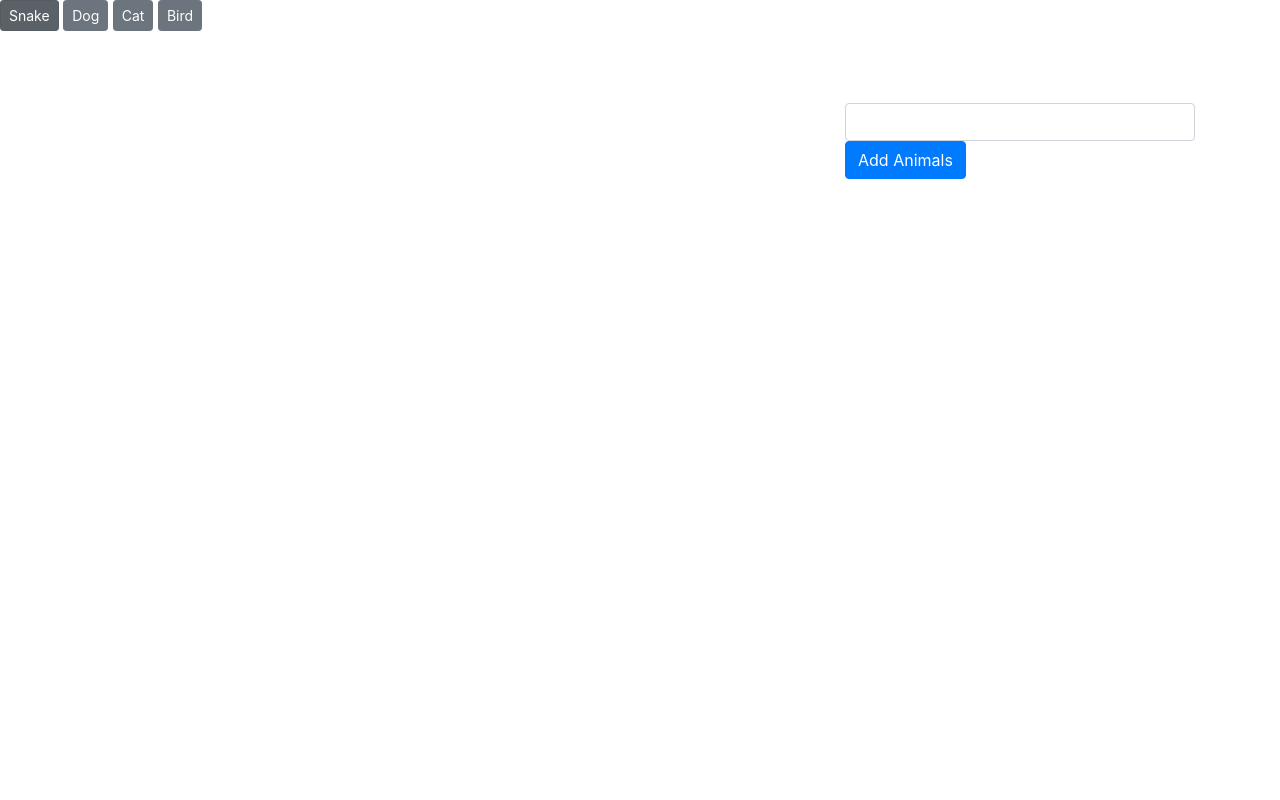
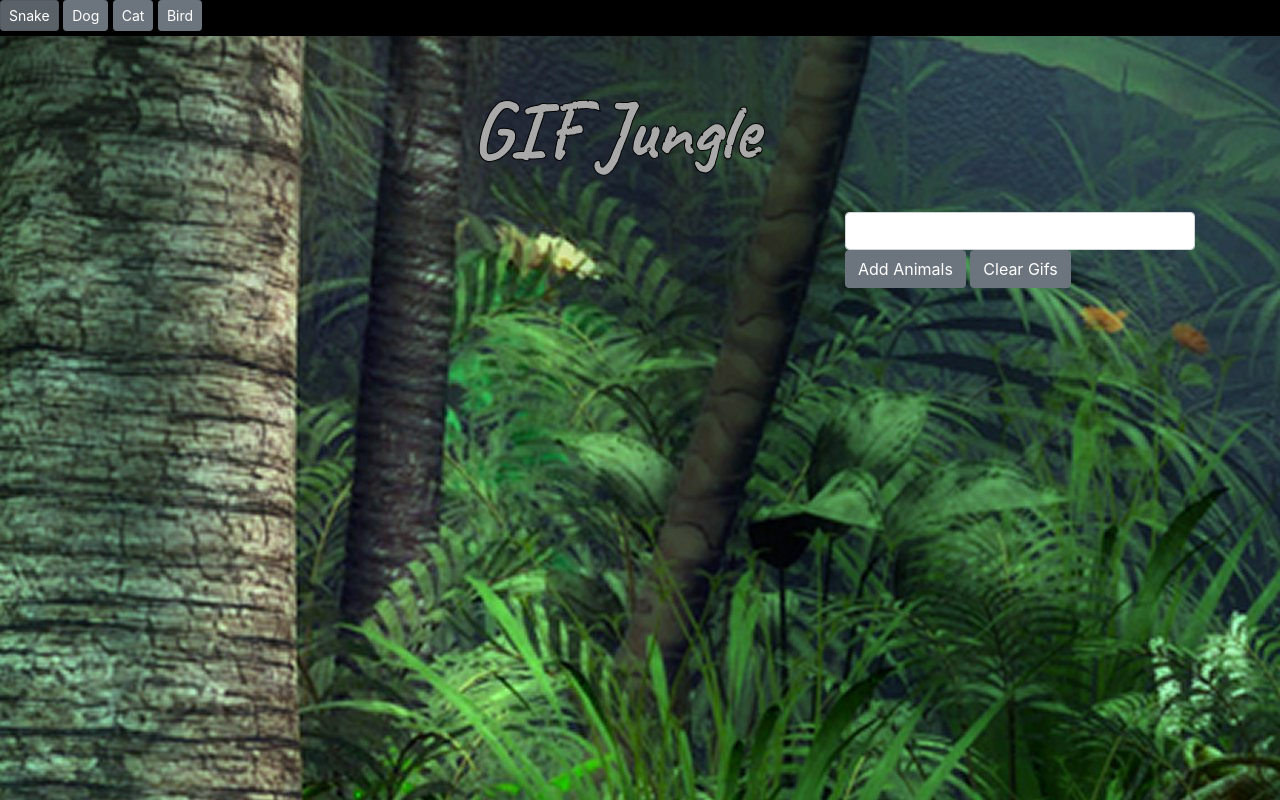
Before and after one commit to bgreen53/Giftastic, a plain HTML site: page index.htm in a window 1280 px wide. Drawn offline with nearby package versions, Linux system fonts and the light colour scheme.

Commit message:
added clear funtion, added styling

```diff
--- a/assets/css/style.css
+++ b/assets/css/style.css
@@ -0,0 +1,27 @@
+body{
+    background-image: url(../images/jungle-background-4301.jpeg);
+}
+
+h1{
+    color: darkgrey;
+    -webkit-text-stroke-width: 1px;
+    -webkit-text-stroke-color: black;
+    font-family: 'Caveat', cursive;
+    font-size: 80px;
+    font-weight: bolder;
+
+}
+
+p{
+    color: darkgray;
+    font-size: 20px;
+}
+
+img{
+    border: 2px solid black;
+}
+
+#btns{
+    background: black;
+    padding-bottom: 5px;
+}
--- a/assets/javascript/gif.js
+++ b/assets/javascript/gif.js
@@ -6,8 +6,9 @@ $(document).ready(function(){
     event.preventDefault();
 
     var userAnimal = $("#userAni").val().trim()
+    var newBtn = $("<button>")
 
-    var newBtn = $("<button>")
+
 
     $(newBtn).addClass("btn btn-secondary btn-sm anibtn")
     $(newBtn).attr("data-animal", userAnimal)
@@ -45,11 +46,17 @@ $(document).on("click", ".anibtn", function() {
           gifDiv.prepend(p);
           gifDiv.prepend(personImage);
 
-          $("#gifs").prepend(gifDiv);
+         $("#gifs").prepend(gifDiv);
         }
       });
 
   });
 
+  $("#clear").on("click",function(event){
+    event.preventDefault();
+    $("#gifs").empty()
+
+  });
+
 
 });
--- a/index.htm
+++ b/index.htm
@@ -7,8 +7,8 @@
     <link rel="stylesheet" href="assets/css/reset.css">
     <link rel="stylesheet" href="https://stackpath.bootstrapcdn.com/bootstrap/4.4.1/css/bootstrap.min.css"
         integrity="sha384-Vkoo8x4CGsO3+Hhxv8T/Q5PaXtkKtu6ug5TOeNV6gBiFeWPGFN9MuhOf23Q9Ifjh" crossorigin="anonymous">
+    <link href="https://fonts.googleapis.com/css?family=Caveat&display=swap" rel="stylesheet">
     <link rel="stylesheet" href="assets/css/style.css">
-    <!-- <link href="fontawesome-free-5.12.0-web/css/all.min.css" rel="stylesheet"> -->
     <script type="text/javascript" src="https://cdnjs.cloudflare.com/ajax/libs/jquery/3.2.1/jquery.min.js"></script>
     <script src="assets/javascript/gif.js"></script>
     <title>Animal Gifs</title>
@@ -24,14 +24,19 @@
     <br>
     <br>
     <div class="container">
+        <div class="offset-4 col-md-8 ">
+            <h1>GIF Jungle</h1>
+        </div>
 
         <form id="aniForm">
             <div class="form-group row" >
                 <div class="offset-8 col-md-4">
               <label for="formGroupExampleInput"></label>
               <input type="text" class="form-control" id="userAni">
-              <button type="submit" class="btn btn-primary" id="addani">Add Animals</button>
+              <button type="submit" class="btn btn-secondary" id="addani">Add Animals</button>
+              <button class="btn btn-secondary" id="clear">Clear Gifs</button>
             </div>
+
             </div>
         </form>
         <div id="gifs"></div>
```
Also changed, not shown: assets/images/jungle-background-4301.jpeg (added), assets/images/jungle.jpg (added).
